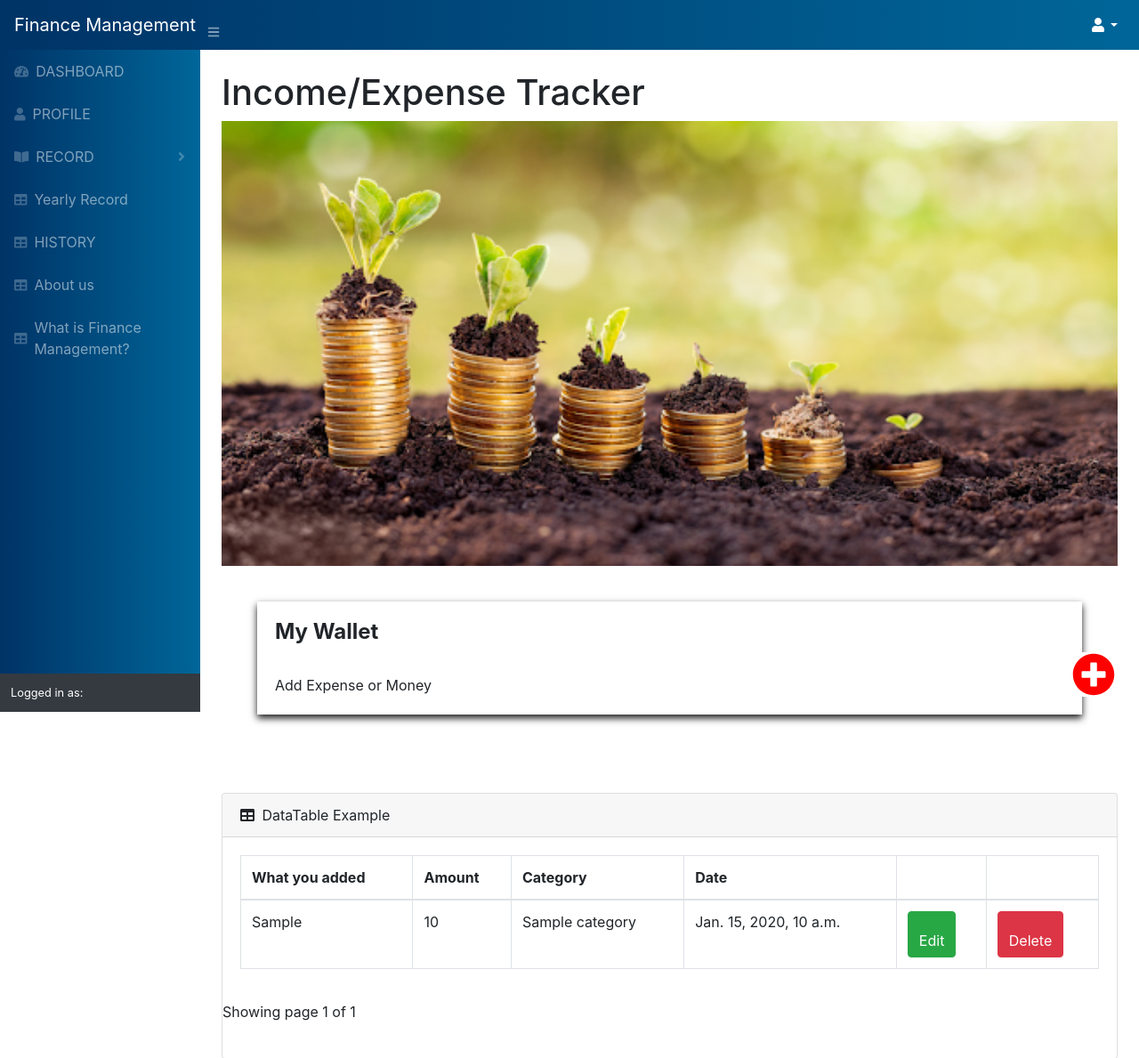
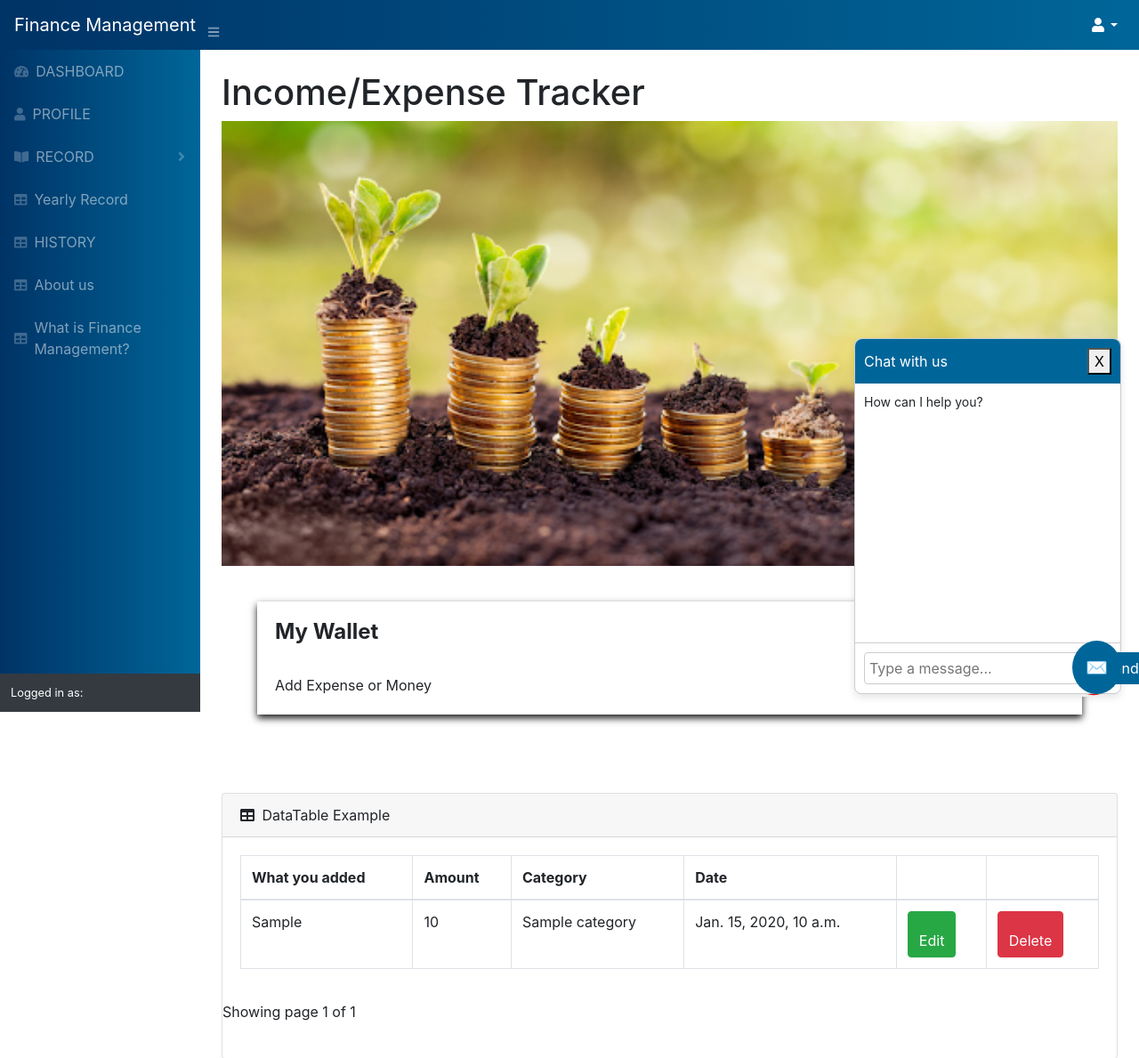
Before and after one commit to MThulasiReddy/Personal_Finance_Management, a Django app: template home/templates/home/index.html in a window 1280 px wide. Shown: the top 1189 px of the page at 89% size. Run offline with Django 3.2, Linux system fonts and the light colour scheme; the template is opened without the code that fills it: most values are stand-ins (such as "Sample title", 1, 10 or a date in 2020); some libraries are stand-ins or nearby versions.

Commit message:
Update index.html

```diff
--- a/home/templates/home/index.html
+++ b/home/templates/home/index.html
@@ -46,6 +46,109 @@
         .sb-topnav .navbar-nav .nav-link:hover {
             background-color: rgba(255, 255, 255, 0.1); /* Light hover effect for navbar links */
         }
+
+        /* Chatbox styles */
+        .chatbox {
+            position: fixed;
+            bottom: 20px;
+            right: 20px;
+            width: 300px;
+            height: 400px;
+            border: 1px solid #ccc;
+            border-radius: 8px;
+            background-color: white;
+            box-shadow: 0 4px 8px rgba(0, 0, 0, 0.1);
+            display: flex; /* Always visible initially */
+            flex-direction: column;
+        }
+
+        .chatbox-header {
+            background-color: #006699;
+            color: white;
+            padding: 10px;
+            font-size: 16px;
+            display: flex;
+            justify-content: space-between;
+            align-items: center;
+            border-top-left-radius: 8px;
+            border-top-right-radius: 8px;
+        }
+
+        .chatbox-body {
+            flex-grow: 1;
+            padding: 10px;
+            overflow-y: auto;
+            font-size: 14px;
+        }
+
+        .chatbox-footer {
+            display: flex;
+            padding: 10px;
+            border-top: 1px solid #ccc;
+        }
+
+        .chatbox-footer input {
+            flex-grow: 1;
+            padding: 5px;
+            border: 1px solid #ccc;
+            border-radius: 4px;
+        }
+
+        .chatbox-footer button {
+            background-color: #006699;
+            color: white;
+            border: none;
+            padding: 5px 10px;
+            border-radius: 4px;
+            cursor: pointer;
+        }
+
+        .chatbox-footer button:hover {
+            background-color: #005577;
+        }
+
+        /* Chatbox minimize button */
+        .chatbox-toggle {
+            position: fixed;
+            bottom: 20px;
+            right: 20px;
+            background-color: #006699;
+            color: white;
+            border: none;
+            border-radius: 50%;
+            padding: 15px;
+            font-size: 20px;
+            cursor: pointer;
+        }
+
+        .chatbox-toggle:hover {
+            background-color: #005577;
+        }
+
+        /* When chatbox is minimized */
+        .chatbox.minimized .chatbox-body,
+        .chatbox.minimized .chatbox-footer {
+            display: none;
+        }
+
+        /* Minimized chatbox state */
+        .chatbox.minimized .chatbox-header {
+            justify-content: center;
+        }
+
+        /* Show chatbox content only when expanded */
+        .chatbox.minimized .chatbox-toggle {
+            display: block;
+        }
+
+        .chatbox.minimized {
+            width: 80px;
+            height: 80px;
+            border-radius: 50%;
+            bottom: 20px;
+            right: 20px;
+        }
+
     </style>
 </head>
 <body class="sb-nav-fixed">
@@ -209,5 +312,55 @@
     <script src="https://cdn.datatables.net/1.10.20/js/jquery.dataTables.min.js" crossorigin="anonymous"></script>
     <script src="https://cdn.datatables.net/1.10.20/js/dataTables.bootstrap4.min.js" crossorigin="anonymous"></script>
     <script src="assets/demo/datatables-demo.js"></script>
+
+    <!-- Chatbox JavaScript -->
+    <div class="chatbox" id="chatbox">
+        <div class="chatbox-header">
+            <span>Chat with us</span>
+            <button onclick="toggleChatbox()">X</button>
+        </div>
+
+        <div class="chatbox-body">
+        <!-- Initial message from chatbox -->
+        <div class="chat-message bot-message">How can I help you?</div>
+    </div>
+        <div class="chatbox-footer">
+            <input type="text" placeholder="Type a message..." id="chatInput">
+            <button onclick="sendMessage()">Send</button>
+        </div>
+    </div>
+
+    <!-- Chatbox toggle button -->
+    <button class="chatbox-toggle" onclick="toggleChatbox()">&#x2709;</button>
+
+    <script>
+        // Function to send a message (currently just logs to the console)
+        function sendMessage() {
+            const chatInput = document.getElementById('chatInput');
+            if (chatInput.value.trim()) {
+                const chatBoxBody = document.querySelector('.chatbox-body');
+                const message = document.createElement('div');
+                message.textContent = chatInput.value;
+                chatBoxBody.appendChild(message);
+                chatInput.value = '';
+                chatBoxBody.scrollTop = chatBoxBody.scrollHeight; // Scroll to bottom
+            }
+        }
+
+        // Function to toggle chatbox state (minimized or maximized)
+        function toggleChatbox() {
+            const chatbox = document.getElementById('chatbox');
+            const chatboxToggle = document.querySelector('.chatbox-toggle');
+
+            chatbox.classList.toggle('minimized'); // Toggle the minimized class
+
+            // Toggle the icon on the toggle button
+            if (chatbox.classList.contains('minimized')) {
+                chatboxToggle.innerHTML = '&#x1F4AC;'; // Chat bubble icon for open state
+            } else {
+                chatboxToggle.innerHTML = '&#x2709;'; // Envelope icon for minimized state
+            }
+        }
+    </script>
 </body>
 </html>
```
